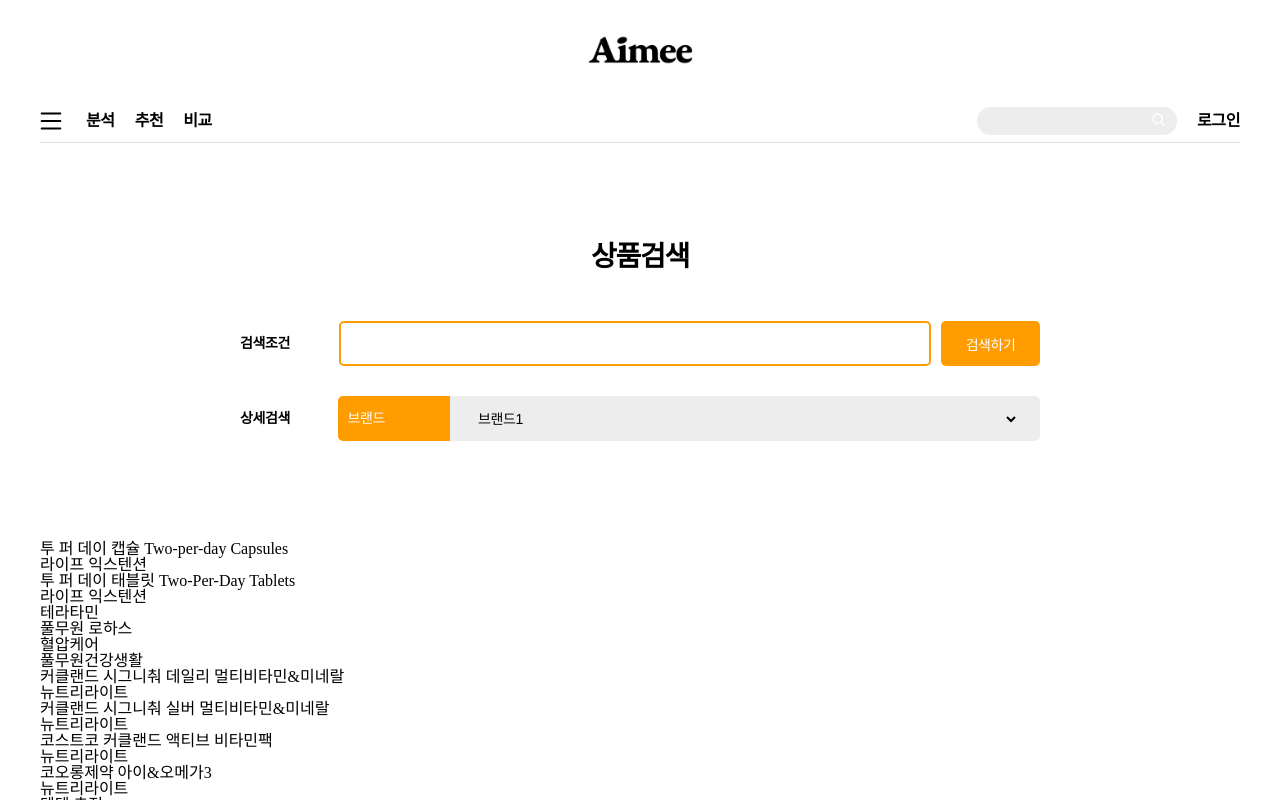
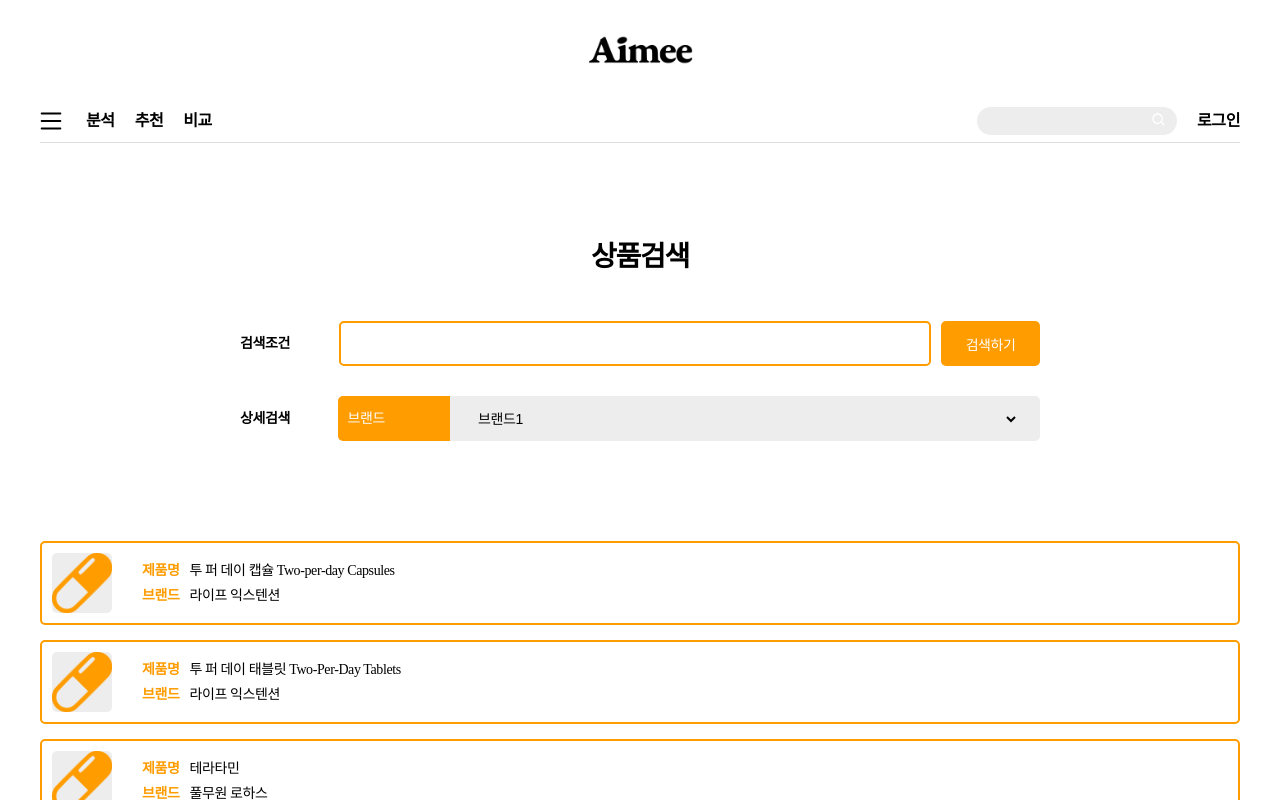
Before and after one commit to Ho0on/wanted_pre_onboarding_energybalance, a React (Create React App) app: page / in a window 1280 px wide. Shown: the top 800 px of the page. Built offline with nearby package versions, Linux system fonts and the light colour scheme.

Commit message:
Add: 컴포넌트 안에서 하이라이팅 되도록 library import 레벨 변경

```diff
--- a/src/components/SearchResult/SearchResult.tsx
+++ b/src/components/SearchResult/SearchResult.tsx
@@ -1,23 +1,40 @@
 import React from 'react';
 import * as S from './SearchResult.style';
 
+import Highlighter from 'react-highlight-words';
+
 interface SearchResultTypes {
-  productName: any;
-  brand: any;
+  productName: string;
+  brand: string;
+  input: string;
 }
 
-function SearchResult({ productName, brand }: SearchResultTypes) {
+function SearchResult({ productName, brand, input }: SearchResultTypes) {
   return (
     <S.ResultSection>
       <S.PillImg src="/images/pill-orange.png" />
       <S.ProductInfo>
         <S.CategoryInfoText>
           <S.ProductCategory>제품명</S.ProductCategory>
-          <S.ResultFont>{productName}</S.ResultFont>
+          <S.ResultFont>
+            <Highlighter
+              highlightClassName="YourHighlightClass"
+              searchWords={[input]}
+              autoEscape={true}
+              textToHighlight={productName}
+            />
+          </S.ResultFont>
         </S.CategoryInfoText>
         <S.CategoryInfoText>
           <S.ProductCategory>브랜드</S.ProductCategory>
-          <S.ResultFont>{brand}</S.ResultFont>
+          <S.ResultFont>
+            <Highlighter
+              highlightClassName="YourHighlightClass"
+              searchWords={[input]}
+              autoEscape={true}
+              textToHighlight={brand}
+            />
+          </S.ResultFont>
         </S.CategoryInfoText>
       </S.ProductInfo>
     </S.ResultSection>
--- a/src/pages/Main/Main.tsx
+++ b/src/pages/Main/Main.tsx
@@ -5,8 +5,6 @@ import * as S from './Main.style';
 import Nav from '../../components/Nav/Nav';
 import Selectbox from '../../components/Checkbox/Selectbox';
 import SearchResult from '../../components/SearchResult/SearchResult';
-
-import Highlighter from 'react-highlight-words';
 
 interface Idata {
   productName: string;
@@ -64,32 +62,15 @@ function Main() {
             </S.DetailSearchBox>
           </S.DetailSearchSection>
         </S.ContentsSection>
-
-        {/* <SearchResult /> */}
         {data &&
-          orderingData(filteredData).map((el: Idata) => {
+          orderingData(filteredData).map((el: Idata, idx: number) => {
             return (
-              <>
-                <div>
-                  <Highlighter
-                    highlightClassName="YourHighlightClass"
-                    searchWords={[searchInput]}
-                    autoEscape={true}
-                    textToHighlight={el.productName}
-                  />
-                </div>
-                {/* <div>{el.productName}</div> */}
-                <div>
-                  <Highlighter
-                    highlightClassName="YourHighlightClass"
-                    searchWords={[searchInput]}
-                    autoEscape={true}
-                    textToHighlight={el.brand}
-                  />
-                </div>
-                {/* <div>{el.brand}</div> */}
-                {/* <SearchResult productName={el.productName} brand={el.brand} /> */}
-              </>
+              <SearchResult
+                key={idx}
+                productName={el.productName}
+                brand={el.brand}
+                input={searchInput}
+              />
             );
           })}
       </S.MainBox>
```
